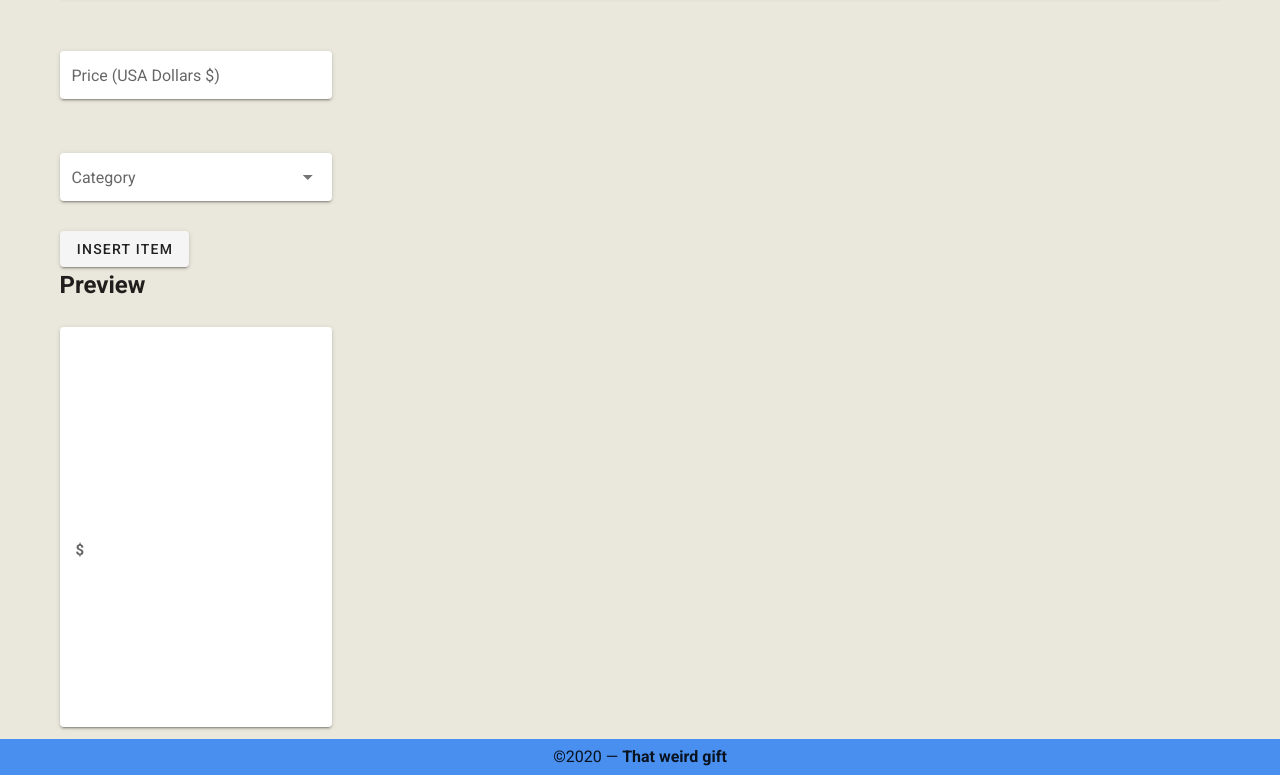
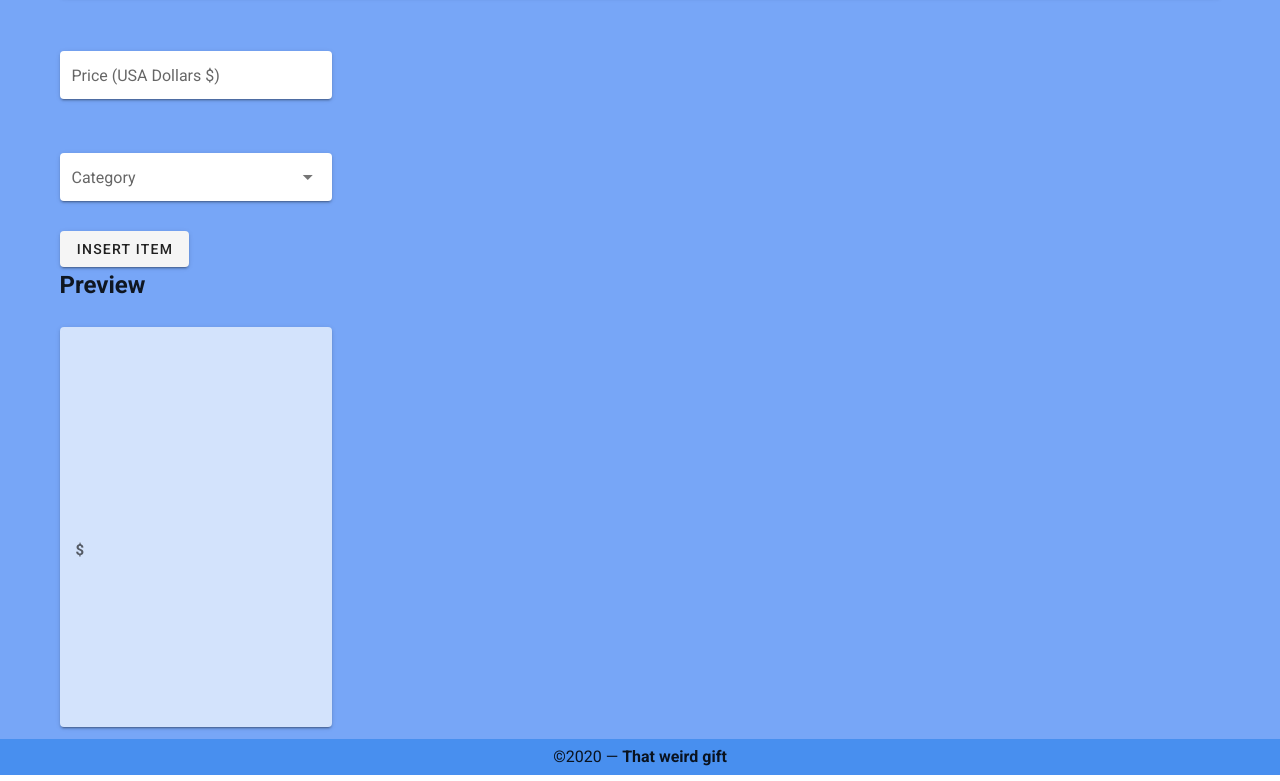
Before and after one commit to duartefdias/giftShopFrontend, a Vue app: page /insert in a window 1280 px wide. Shown: the part 595-1376 px from the top of the page. Built offline with nearby package versions, Linux system fonts and the light colour scheme; sample sign-in values are in the browser's storage.

Commit message:
added sass - working on design

```diff
--- a/package.json
+++ b/package.json
@@ -26,9 +26,11 @@
     "@vue/cli-plugin-vuex": "^4.4.4",
     "@vue/cli-service": "^4.4.4",
     "babel-eslint": "^10.1.0",
+    "deepmerge": "^4.2.2",
     "eslint": "^5.16.0",
     "eslint-plugin-vue": "^5.0.0",
-    "sass": "^1.26.8",
+    "fibers": "^5.0.0",
+    "sass": "^1.26.10",
     "sass-loader": "^8.0.2",
     "vue-cli-plugin-vuetify": "^1.1.2",
     "vue-template-compiler": "^2.6.11",
--- a/src/App.vue
+++ b/src/App.vue
@@ -2,7 +2,7 @@
   <v-app>
     <Navbar/>
 
-    <v-content style="background-color: #EAE7DC">
+    <v-content class="app-background">
       <router-view></router-view>
     </v-content>
 
@@ -27,3 +27,7 @@ export default {
   }),
 };
 </script>
+
+<style lang="sass">
+  @import '@/styles/mainElements.scss'
+</style>
--- a/src/components/Item.vue
+++ b/src/components/Item.vue
@@ -1,7 +1,7 @@
 <template>
     <v-container @click="itemClicked()" min-height="400px" min-width="300px">
         <v-row justify="center">
-            <v-card hover height="400px" width="291px">
+            <v-card hover height="400px" width="291px" class="item-cards">
                 <v-img
                 class="white--text align-end"
                 height="200px"
@@ -68,6 +68,8 @@ import api from '@/api'
     }
 </script>
 
-<style>
+<style lang="sass">
+
+@import '@/styles/mainElements.scss'
 
 </style>
--- /dev/null
+++ b/src/styles/mainElements.scss
@@ -0,0 +1,18 @@
+//Color palletes:
+//https://visme.co/blog/website-color-schemes/
+
+.item-cards {
+    //background-color: green !important;
+
+    //background-color: #A8D0E6 !important;
+
+    background-color: #D3E3FC !important;
+}
+
+.app-background {
+    //background-color: #EAE7DC;
+
+    //background-color: #F76C6C;
+
+    background-color: #77A6F7;
+}
```
Also changed, not shown: 1 other file (tests, documents, lock files or other folders).
